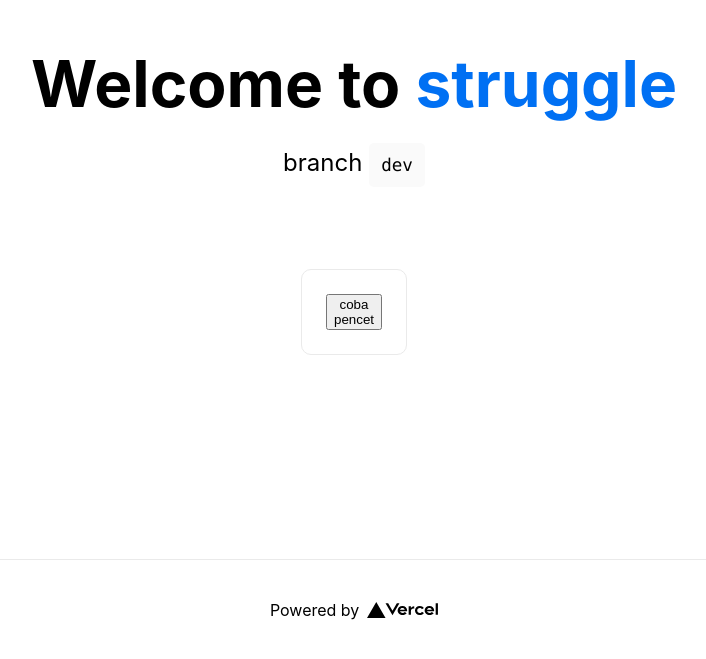
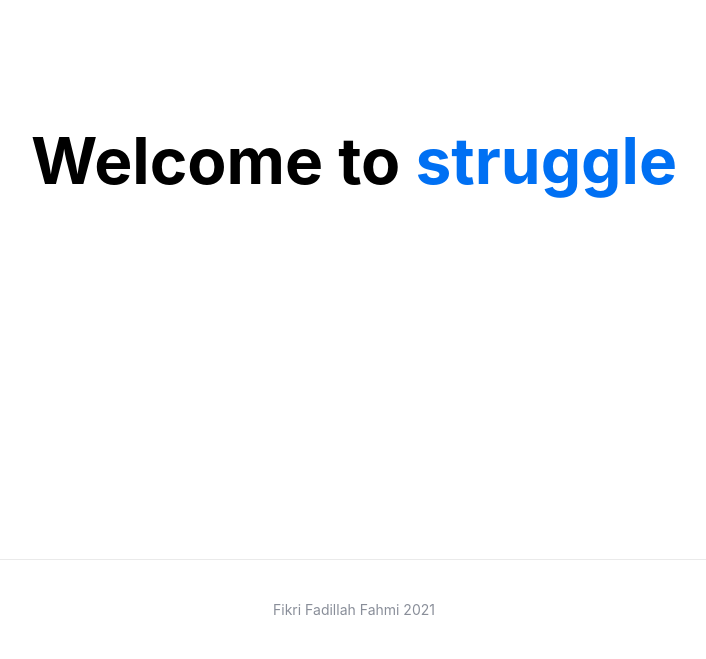
Before and after one commit to fikrif/ffami, a Next.js app: page / in a window 1280 px wide. Shown: the part 141-800 px from the top of the page, without its empty margins (286-992 px from the left). Built offline with nearby package versions, Linux system fonts and the light colour scheme.

Commit message:
update content

```diff
--- a/pages/index.js
+++ b/pages/index.js
@@ -10,11 +10,11 @@ export default function Home() {
 
       <main>
         <h1 className="title">
-          Welcome to <a href="https://nextjs.org">struggle</a>
+          Welcome to <a href="https://indonesiadermawan.id/campaign/10484/rebut-kembali-palestina-dengan-sedekah-terkuatmu">struggle</a>
         </h1>
 
         <p className="description">
-         branch <code>dev</code>
+         {/* branch <code>dev</code> */}
         </p>
 
         <div className="grid">
@@ -45,11 +45,11 @@ export default function Home() {
               Instantly deploy your Next.js site to a public URL with Vercel.
             </p>
           </a> */}
-          <div className="card">
+          {/* <div className="card">
             <button className="button">
               coba pencet
             </button>
-          </div>
+          </div> */}
         </div>
       </main>
 
@@ -59,8 +59,9 @@ export default function Home() {
           target="_blank"
           rel="noopener noreferrer"
         >
-          Powered by{' '}
-          <img src="/vercel.svg" alt="Vercel Logo" className="logo" />
+          Fikri Fadillah Fahmi 2021
+          {/* {' '} */}
+          {/* <img src="/vercel.svg" alt="Vercel Logo" className="logo" /> */}
         </a>
       </footer>
 
@@ -90,6 +91,9 @@ export default function Home() {
           display: flex;
           justify-content: center;
           align-items: center;
+          font-size: .875rem;
+          line-height: 1.25;
+          color: rgba(107,114,128,0.8);
         }
 
         footer img {
@@ -204,6 +208,11 @@ export default function Home() {
             Oxygen, Ubuntu, Cantarell, Fira Sans, Droid Sans, Helvetica Neue,
             sans-serif;
         }
+        footer {
+          font-family: -apple-system, BlinkMacSystemFont, Segoe UI, Roboto,
+            Oxygen, Ubuntu, Cantarell, Fira Sans, Droid Sans, Helvetica Neue,
+            sans-serif;
+        }
 
         * {
           box-sizing: border-box;
```
